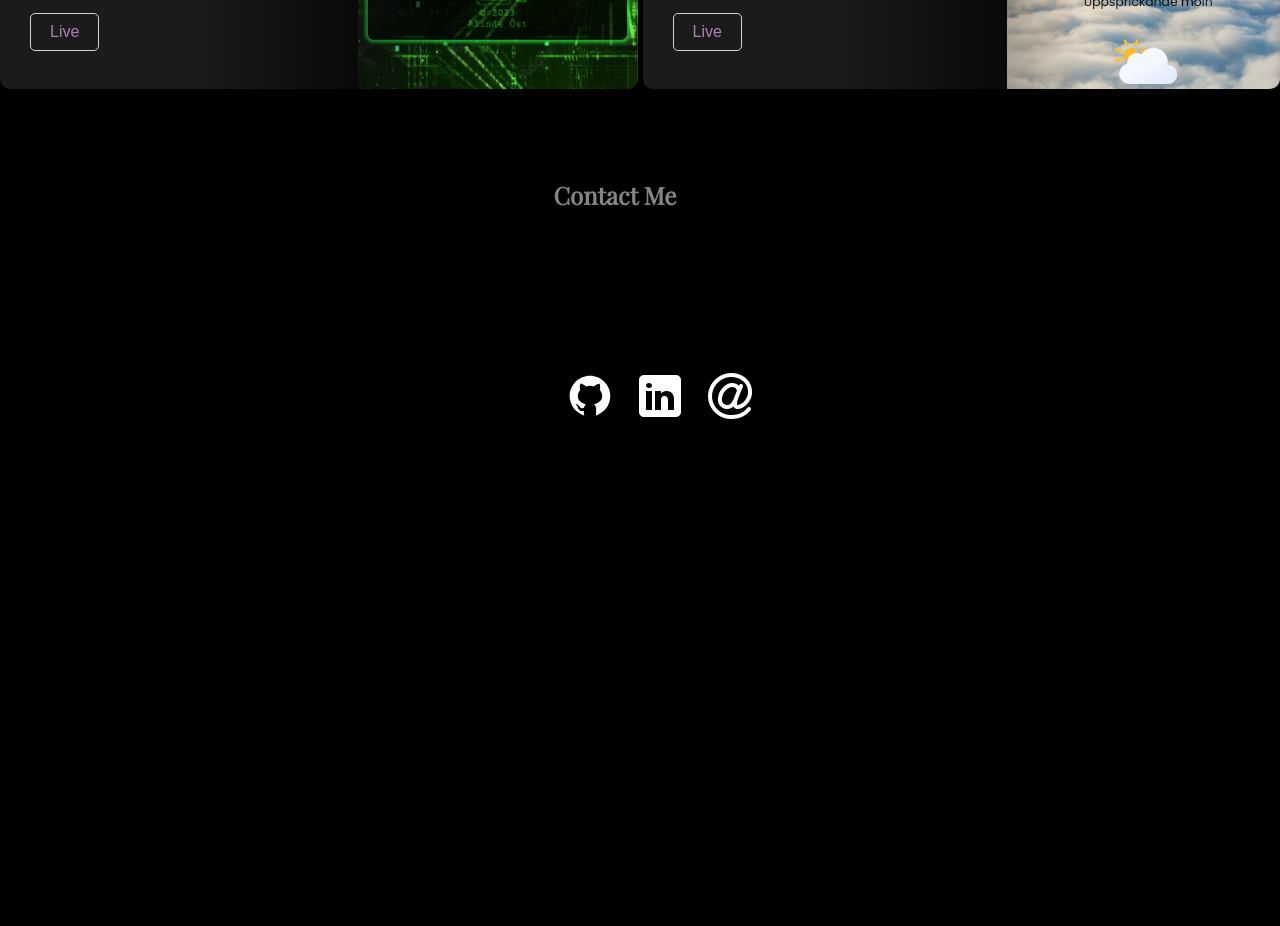
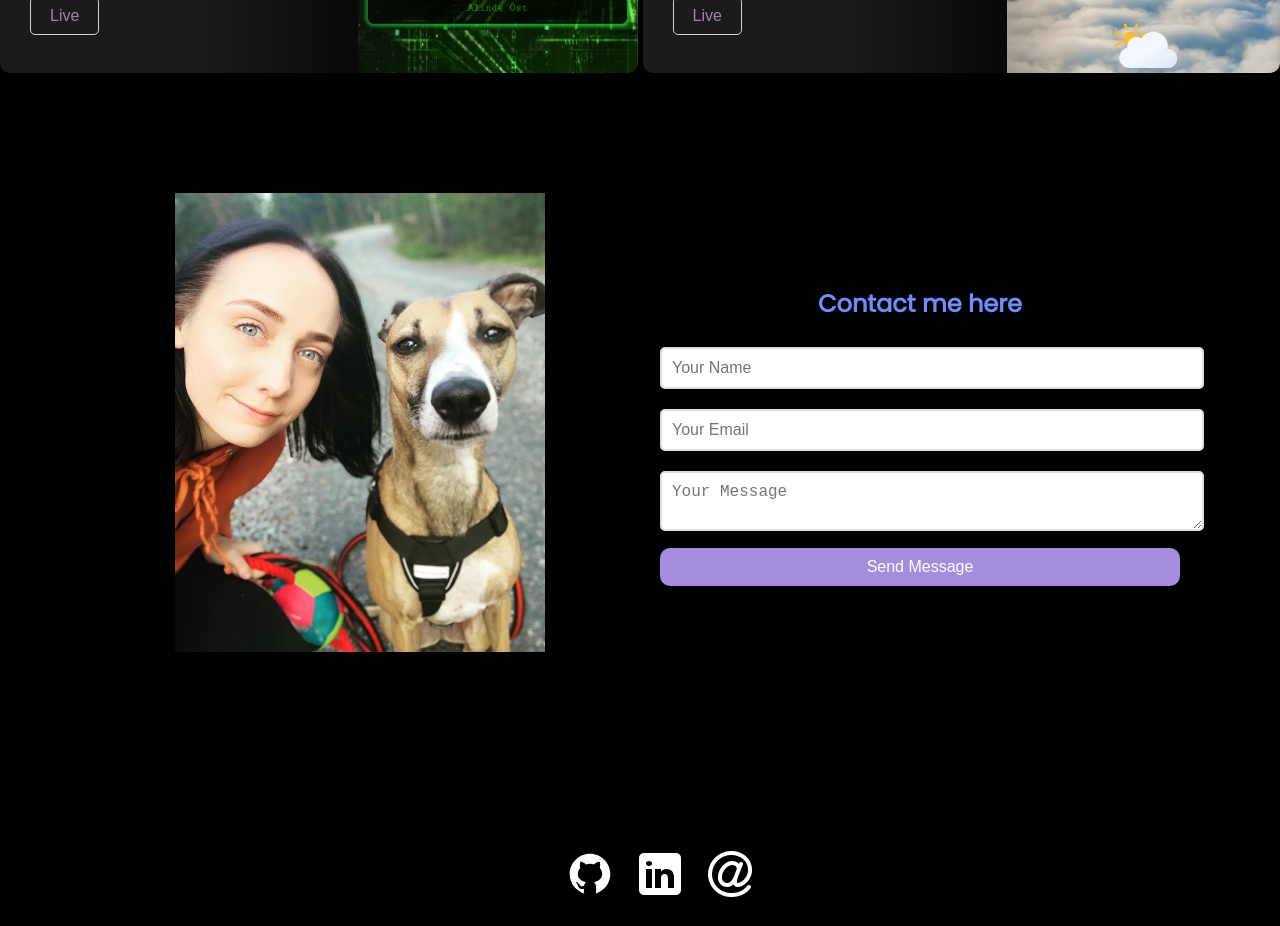
Before and after one commit to lindelind/portfolio, a React (Vite) app in the folder client/: page / in a window 1280 px wide. Shown: the part 1540-2466 px from the top of the page. Before the commit the page ends 2011 px from the top, so only its background shows below. Built offline with nearby package versions, Linux system fonts and the light colour scheme.

Commit message:
fixed contact section and component, added contactform component

```diff
--- /dev/null
+++ b/client/src/components/Contact.tsx
@@ -0,0 +1,23 @@
+import { PageContainer, TwoColumnLayout, RightColumn } from "../styledComponents/components/Layout/StyledLayout"
+import { MeImage} from "../styledComponents/Images";
+import ContactForm from "./ContactForm";
+
+
+
+export const Contact = () => {
+
+    return (
+      <>
+        <PageContainer>
+          <TwoColumnLayout>
+            <RightColumn>
+                <MeImage src="/images/russin.jpg" />
+            </RightColumn>
+            <RightColumn>
+              <ContactForm />
+            </RightColumn>
+          </TwoColumnLayout>
+        </PageContainer>
+      </>
+    );
+}
--- /dev/null
+++ b/client/src/components/ContactForm.tsx
@@ -0,0 +1,96 @@
+
+import { useState } from "react";
+import styled from "styled-components";
+import { PrimaryButton } from "../styledComponents/Button";
+
+
+
+const Title = styled.h2`
+  margin-bottom: 1rem;
+  color: #6e8efb;
+`;
+
+const Input = styled.input`
+  width: 100%;
+  padding: 10px;
+  margin: 10px 0;
+  border: 2px solid #ddd;
+  border-radius: 5px;
+  font-size: 16px;
+  transition: 0.3s;
+
+  &:focus {
+    border-color: #6e8efb;
+    outline: none;
+    box-shadow: 0 0 8px rgba(110, 142, 251, 0.6);
+  }
+`;
+
+const TextArea = styled.textarea`
+  width: 100%;
+  padding: 10px;
+  margin: 10px 0;
+  border: 2px solid #ddd;
+  border-radius: 5px;
+  font-size: 16px;
+  transition: 0.3s;
+
+  &:focus {
+    border-color: #6e8efb;
+    outline: none;
+    box-shadow: 0 0 8px rgba(110, 142, 251, 0.6);
+  }
+`;
+
+const ContactForm = () => {
+  const [formData, setFormData] = useState({
+    name: "",
+    email: "",
+    message: "",
+  });
+
+  const handleChange = (e: any) => {
+    setFormData({ ...formData, [e.target.name]: e.target.value });
+  };
+
+  const handleSubmit = (e: any) => {
+    e.preventDefault();
+    alert("Message sent!");
+    setFormData({ name: "", email: "", message: "" });
+  };
+
+  return (
+    <>
+        <Title>Contact me here</Title>
+        <form onSubmit={handleSubmit}>
+          <Input
+            type="text"
+            name="name"
+            placeholder="Your Name"
+            value={formData.name}
+            onChange={handleChange}
+            required
+          />
+          <Input
+            type="email"
+            name="email"
+            placeholder="Your Email"
+            value={formData.email}
+            onChange={handleChange}
+            required
+          />
+          <TextArea
+            name="message"
+            placeholder="Your Message"
+            value={formData.message}
+            onChange={handleChange}
+            required
+          />
+          <PrimaryButton style={{width: "100%"}}>Send Message</PrimaryButton>
+        </form>
+        </>
+
+  );
+};
+
+export default ContactForm;
--- a/client/src/pages/Home.tsx
+++ b/client/src/pages/Home.tsx
@@ -12,6 +12,7 @@ import { DragAndDropIcons } from "../components/animations/DragAndDropIcons";
 import { MeImage, Pictures } from "../styledComponents/Images"
 import { CustomButton } from "../styledComponents/Button";
 import { Projects } from "../components/Projects";
+import { Contact } from "../components/Contact";
 
 const AboutMe: React.FC = () => {
   return (
@@ -35,16 +36,15 @@ const AboutMe: React.FC = () => {
         </TwoColumnLayout>
 
         <StackedLayout>
+          <LeftColumn>
             <TextSection>
               <section id="about-me"></section>
               <br />
               <h1>Who am I?</h1>
-            <p>
               I’m a full-stack developer with experience in React, React Native,
               TypeScript, Node.js, Firebase, and API integrations. I love
               combining creativity with problem-solving to build solutions that
               not only work seamlessly but also look great.
-              <br />
               <br />
               For me, clear code structure and a user-friendly experience go
               hand in hand—whether it’s ensuring the app is easy to use or
@@ -58,8 +58,8 @@ const AboutMe: React.FC = () => {
               and enjoyable to use is what drives me. Now, I’m excited to bring
               everything I’ve learned into the workforce and continue growing as
               a developer!
-            </p>
             </TextSection>
+          </LeftColumn>
           <InteractiveBox>
             <section id="techstack"></section>
             <DragAndDropIcons />
@@ -71,11 +71,9 @@ const AboutMe: React.FC = () => {
         <Projects />
       </section>
       <PageContainer>
-        <TextSection>
         <section id="contact">
-            <h1>Contact Me</h1>
+          <Contact />
         </section>
-        </TextSection>
       </PageContainer>
     </>
   );
```
Lines whose indentation alone changed are shown as unchanged.
